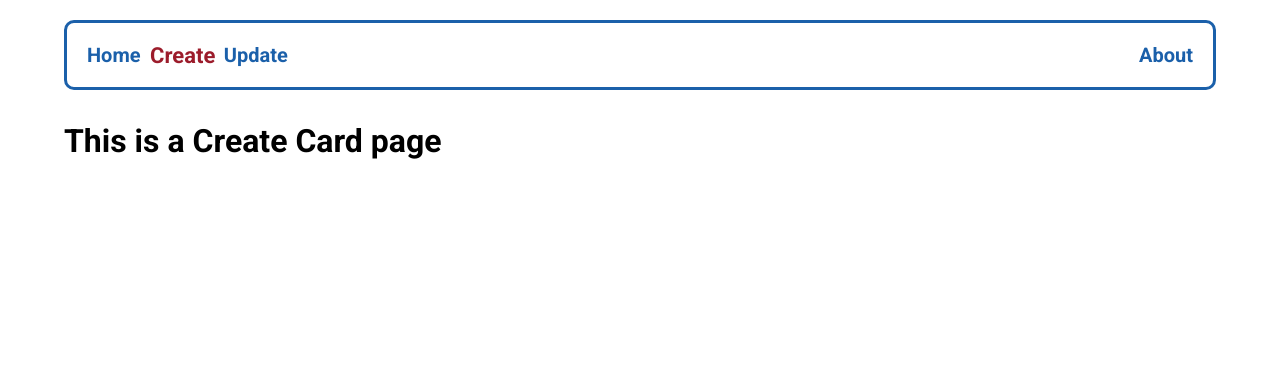
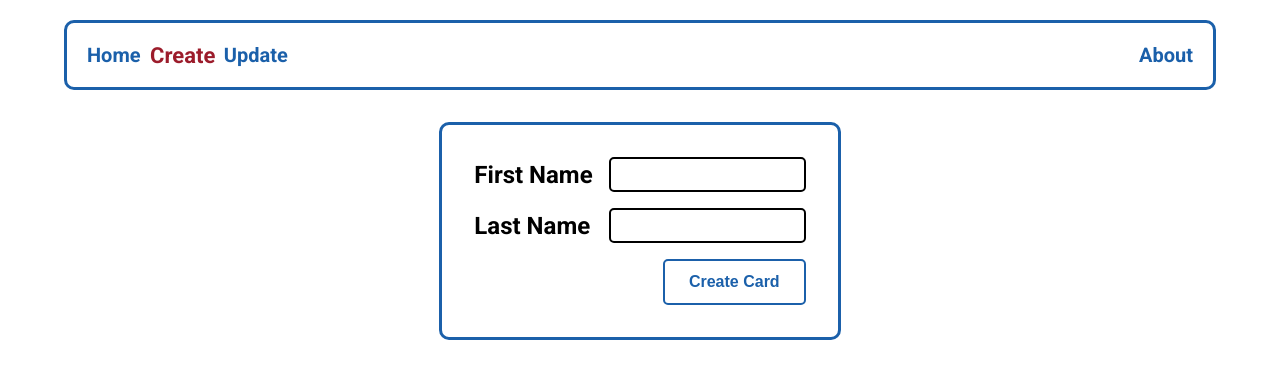
Before and after one commit to NemanjaVucic/mentorship-redux-toolkit, a React (Vite) app in the folder packages/client/: page /create in a window 1280 px wide. Shown: the top 378 px of the page. Built offline with nearby package versions, Linux system fonts and the light colour scheme; what @trpc/react-query would draw is missing.

Commit message:
[ feature: issue-22 ] Add reausable form

```diff
--- /dev/null
+++ b/packages/client/src/components/form/Form.styled.tsx
@@ -0,0 +1,26 @@
+import styled from 'styled-components';
+
+import { color, space } from '../../variables';
+
+// import { IFormProps } from './Form';
+
+export const StyledFormContainer = styled.div`
+  max-width: 100%;
+  display: flex;
+  justify-content: center;
+`;
+
+// type TStyledForm = Omit<IFormProps, 'onSubmit'> & {
+//   onSubmit: React.DetailedHTMLProps<React.FormHTMLAttributes<HTMLFormElement>, HTMLFormElement>['onSubmit'];
+//   form: React.DetailedHTMLProps<React.FormHTMLAttributes<HTMLFormElement>, HTMLFormElement>;
+// };
+
+export const StyledForm = styled.form`
+  padding: ${space.x8};
+  display: grid;
+
+  border: 3px solid ${color.dodgerblue};
+  border-radius: 10px;
+`;
+
+export const StyledFormWrapper = styled.div``;
--- /dev/null
+++ b/packages/client/src/components/form/Form.tsx
@@ -0,0 +1,23 @@
+import { ComponentProps } from 'react';
+import { FormProvider, UseFormReturn, FieldValues, SubmitHandler } from 'react-hook-form';
+
+import { StyledForm, StyledFormContainer, StyledFormWrapper } from './Form.styled';
+
+export interface IFormProps<T extends FieldValues> extends Omit<ComponentProps<'form'>, 'onSubmit'> {
+  form: UseFormReturn<T>;
+  onSubmit: SubmitHandler<T>;
+}
+
+const Form = <T extends FieldValues>({ form, onSubmit, children, ...props }: IFormProps<T>) => {
+  return (
+    <FormProvider {...form}>
+      <StyledFormContainer>
+        <StyledForm onSubmit={form.handleSubmit(onSubmit)} {...props}>
+          <StyledFormWrapper>{children}</StyledFormWrapper>
+        </StyledForm>
+      </StyledFormContainer>
+    </FormProvider>
+  );
+};
+
+export default Form;
--- /dev/null
+++ b/packages/client/src/components/form/form-button/FormButton.styled.tsx
@@ -0,0 +1,11 @@
+import styled from 'styled-components';
+
+import { ButtonBaseStyles } from '../../button/Button.styled';
+
+export const StyledButtonWrapper = styled.div`
+  display: grid;
+`;
+
+export const StyledFormButton = styled(ButtonBaseStyles)`
+  justify-self: end;
+`;
--- /dev/null
+++ b/packages/client/src/components/form/form-button/FormButton.tsx
@@ -0,0 +1,15 @@
+import { StyledButtonWrapper, StyledFormButton } from './FormButton.styled';
+
+interface IFormButton {
+  name: string;
+}
+
+const FormButton = ({ name }: IFormButton) => {
+  return (
+    <StyledButtonWrapper>
+      <StyledFormButton>{name}</StyledFormButton>
+    </StyledButtonWrapper>
+  );
+};
+
+export default FormButton;
--- /dev/null
+++ b/packages/client/src/components/form/hook/useForm.tsx
@@ -0,0 +1,14 @@
+import { zodResolver } from '@hookform/resolvers/zod';
+import { useForm as useHookForm, UseFormProps as UseHookFormProps } from 'react-hook-form';
+import { TypeOf, ZodSchema } from 'zod';
+
+interface IUseFormProps<T extends ZodSchema> extends UseHookFormProps<TypeOf<T>> {
+  schema: T;
+}
+
+export const useForm = <T extends ZodSchema>({ schema, ...formConfig }: IUseFormProps<T>) => {
+  return useHookForm({
+    ...formConfig,
+    resolver: zodResolver(schema),
+  });
+};
--- /dev/null
+++ b/packages/client/src/components/form/input/Input.styled.tsx
@@ -0,0 +1,24 @@
+import styled from 'styled-components';
+
+import { font, space } from '../../../variables';
+
+export const StyledFormControl = styled.div`
+  display: flex;
+  align-items: center;
+  margin-bottom: ${space.x4};
+`;
+
+export const StyledFormLabel = styled.label`
+  font-size: ${font.size.large};
+  font-weight: ${font.weight.bold};
+  margin-right: ${space.x4};
+  flex: 1;
+`;
+
+export const StyledFormInput = styled.input`
+  flex: 1;
+  outline: none;
+  border: 2px solid;
+  padding: ${space.x2};
+  border-radius: 5px;
+`;
--- /dev/null
+++ b/packages/client/src/components/form/input/Input.tsx
@@ -0,0 +1,24 @@
+import { ComponentProps, forwardRef } from 'react';
+
+import ValidationError from '../validation-error/ValidationError';
+
+import { StyledFormControl, StyledFormInput, StyledFormLabel } from './Input.styled';
+
+export interface IInputProps extends ComponentProps<'input'> {
+  label: string;
+}
+
+// eslint-disable-next-line react/display-name
+const Input = forwardRef<HTMLInputElement, IInputProps>(({ label, type = 'text', ...props }, ref) => {
+  return (
+    <>
+      <StyledFormControl>
+        <StyledFormLabel htmlFor={props.name}>{label}</StyledFormLabel>
+        <StyledFormInput type={type} ref={ref} {...props} />
+      </StyledFormControl>
+      <ValidationError name={props.name} />
+    </>
+  );
+});
+
+export default Input;
--- /dev/null
+++ b/packages/client/src/components/form/validation-error/ValidationError.styled.tsx
@@ -0,0 +1,9 @@
+import styled from 'styled-components';
+
+import { color, font, space } from '../../../variables';
+
+export const ValidationErrorMessage = styled.p`
+  color: ${color.darkred};
+  font-weight: ${font.weight.bold};
+  margin-bottom: ${space.x4};
+`;
--- /dev/null
+++ b/packages/client/src/components/form/validation-error/ValidationError.tsx
@@ -0,0 +1,19 @@
+import { useFormContext } from 'react-hook-form';
+
+import { ValidationErrorMessage } from './ValidationError.styled';
+
+const ValidationError = ({ name }: { name?: string }) => {
+  const {
+    formState: { errors },
+  } = useFormContext();
+
+  if (!name) return null;
+
+  const error = errors[name];
+
+  if (!error) return null;
+
+  return <ValidationErrorMessage>{error.message}</ValidationErrorMessage>;
+};
+
+export default ValidationError;
--- a/packages/client/src/pages/create-card/CreateCard.tsx
+++ b/packages/client/src/pages/create-card/CreateCard.tsx
@@ -1,7 +1,27 @@
+import { z } from 'zod';
+
+import Form from '../../components/form/Form';
+import FormButton from '../../components/form/form-button/FormButton';
+import { useForm } from '../../components/form/hook/useForm';
+import Input from '../../components/form/input/Input';
+
+const createCardSchema = z.object({
+  firstName: z.string().min(1, 'First Name must be at least 1 characters long!'),
+  lastName: z.string().min(1, 'Last Name must be at least 1 characters long!'),
+});
+
 export const CreateCard = () => {
+  const form = useForm({
+    schema: createCardSchema,
+  });
+
   return (
     <>
-      <h1>This is a Create Card page</h1>
+      <Form form={form} onSubmit={(values) => console.log(values)}>
+        <Input label="First Name" {...form.register('firstName')} />
+        <Input label="Last Name" {...form.register('lastName')} />
+        <FormButton name="Create Card" />
+      </Form>
     </>
   );
 };
--- a/packages/client/src/pages/home-page/HomePage.tsx
+++ b/packages/client/src/pages/home-page/HomePage.tsx
@@ -17,12 +17,10 @@ export const HomePage = () => {
   }
 
   return (
-    <>
-      <CardWrapper>
-        {users?.map((user) => (
-          <Card key={user.id} firstName={user.firstName} lastName={user.lastName} avatar={user.avatar} />
-        ))}
-      </CardWrapper>
-    </>
+    <CardWrapper>
+      {users?.map((user) => (
+        <Card key={user.id} firstName={user.firstName} lastName={user.lastName} avatar={user.avatar} />
+      ))}
+    </CardWrapper>
   );
 };
```
